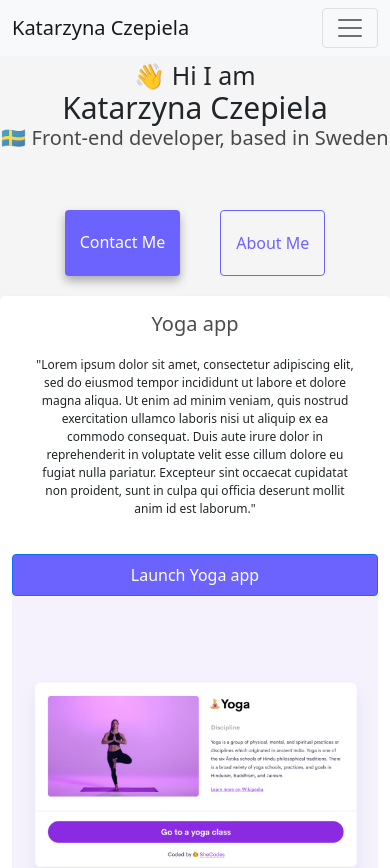
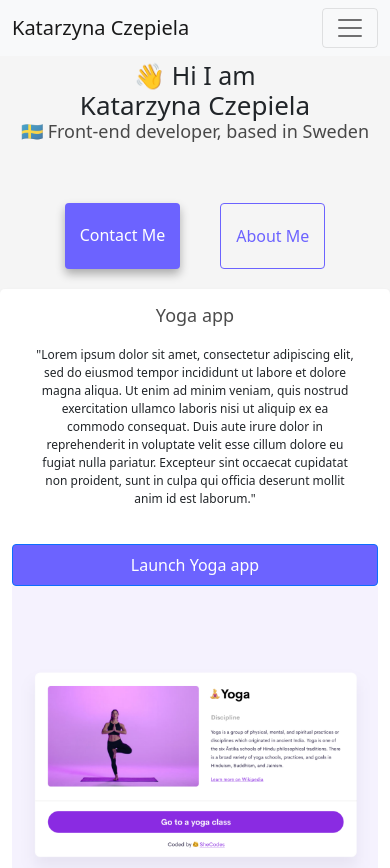
Before and after one commit to katcze91/SheCodesResponsiveWeek3, a plain HTML site: page index.html in a window 390 px wide. Shown: the top 868 px of the page. Drawn offline with nearby package versions, Linux system fonts and the light colour scheme.

Commit message:
Update style.css

```diff
--- a/style.css
+++ b/style.css
@@ -99,10 +99,10 @@ img {
 
 @media (max-width: 420px) {
   h1 {
-    font-size: 30px;
+    font-size: 26px;
   }
   h3 {
-    font-size: 20px;
+    font-size: 18px;
   }
   h2 {
     font-size: 25px;
```
